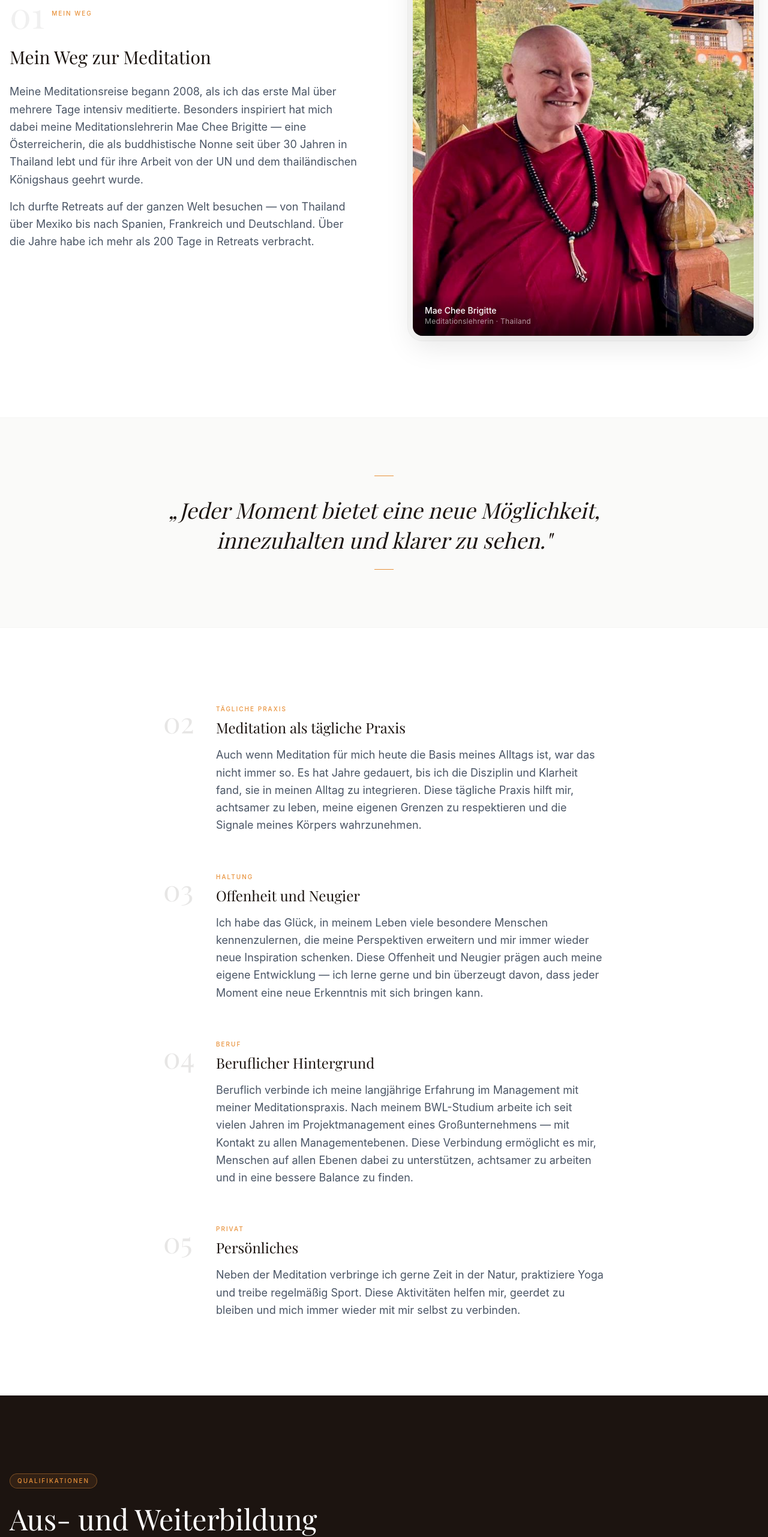
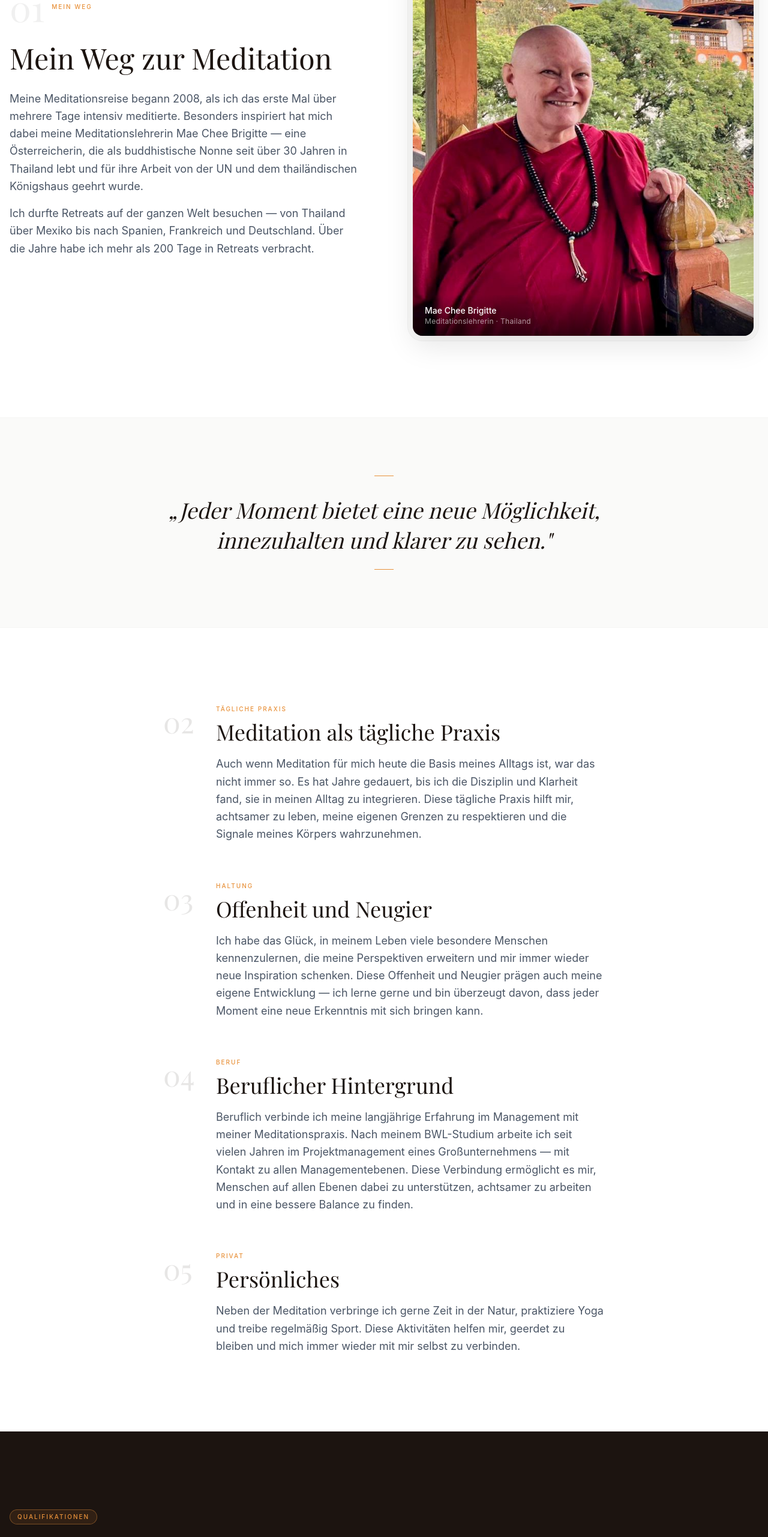
Before and after one commit to zick333/achtsam-bleiben, a Next.js app: page /ueber-mich in a window 1280 px wide. Shown: the part 2076-4639 px from the top of the page at 60% size. Built offline with nearby package versions, Linux system fonts and the light colour scheme; a web font is replaced by a local one.

Commit message:
style: increase heading sizes on Über-mich page

```diff
--- a/src/app/ueber-mich/page.tsx
+++ b/src/app/ueber-mich/page.tsx
@@ -181,7 +181,7 @@ export default function UeberMichPage() {
                 <span className="font-serif text-6xl leading-none text-[#1C1410] opacity-[0.06] select-none">01</span>
                 <span className="text-[10px] uppercase tracking-[0.2em] font-medium text-[#E8913A]">Mein Weg</span>
               </div>
-              <h2 className="font-serif text-2xl md:text-3xl text-[#1C1410] mb-6 leading-tight">
+              <h2 className="font-serif text-3xl md:text-4xl lg:text-5xl text-[#1C1410] mb-6 leading-tight">
                 Mein Weg zur Meditation
               </h2>
               <div className="space-y-4 text-gray-600 text-lg leading-relaxed">
@@ -274,7 +274,7 @@ export default function UeberMichPage() {
                 <span className="text-[10px] uppercase tracking-[0.2em] font-medium text-[#E8913A] block mb-2">
                   {section.label}
                 </span>
-                <h2 className="font-serif text-xl md:text-2xl text-[#1C1410] mb-4 leading-tight">
+                <h2 className="font-serif text-2xl md:text-3xl lg:text-4xl text-[#1C1410] mb-4 leading-tight">
                   {section.title}
                 </h2>
                 <p className="text-gray-600 text-lg leading-relaxed">{section.text}</p>
@@ -292,7 +292,7 @@ export default function UeberMichPage() {
             <span className="inline-flex items-center rounded-full border border-[#E8913A]/40 bg-[#E8913A]/10 px-3 py-1 text-[10px] uppercase tracking-[0.2em] font-medium text-[#E8913A] mb-5">
               Qualifikationen
             </span>
-            <h2 className="font-serif text-3xl md:text-5xl text-white leading-tight">
+            <h2 className="font-serif text-4xl md:text-6xl text-white leading-tight">
               Aus- und Weiterbildung
             </h2>
           </div>
@@ -303,7 +303,7 @@ export default function UeberMichPage() {
                 key={block.category}
                 className={`reveal reveal-delay-${(i % 4) + 1} bg-[#1C1410] p-8 md:p-10`}
               >
-                <h3 className="font-serif text-xl md:text-2xl text-[#E8913A] mb-6 leading-tight">
+                <h3 className="font-serif text-2xl md:text-3xl text-[#E8913A] mb-6 leading-tight">
                   {block.category}
                 </h3>
                 <ul className="space-y-4">
```
